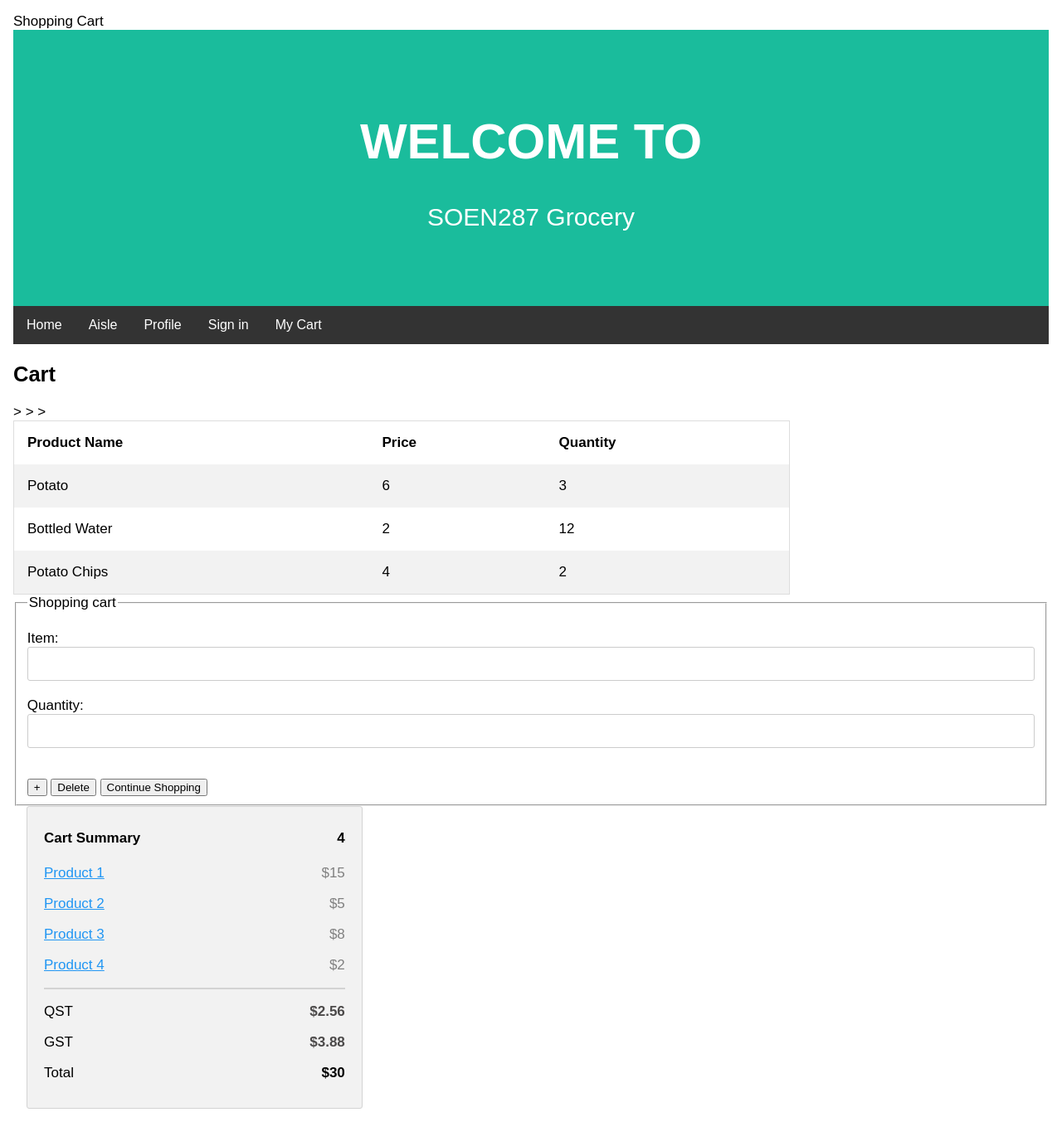
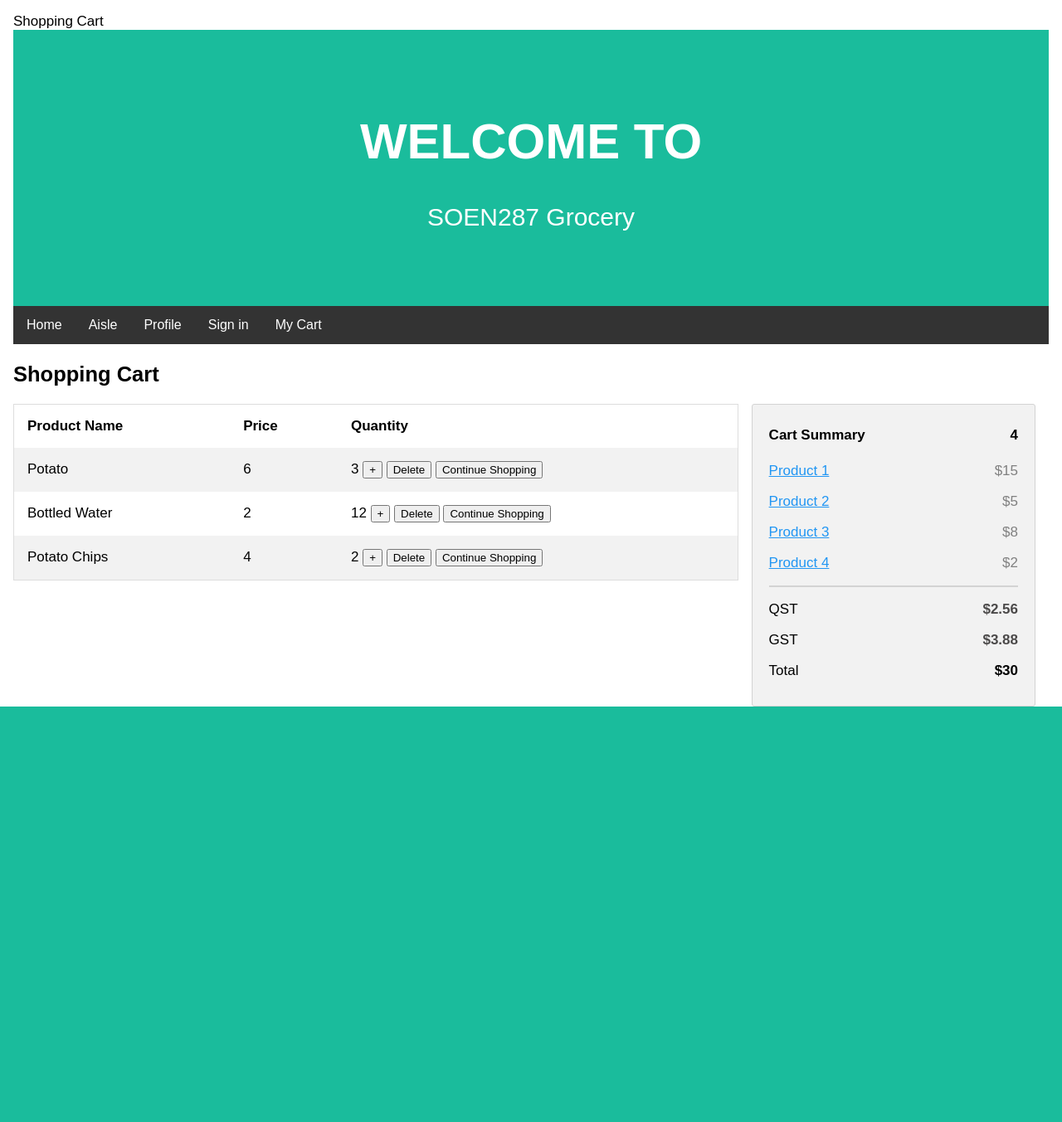
Before and after one commit to CLIUKELLY/Grocery-Store-Website, a PHP site: page /P4.html in a window 1280 px wide. Shown: the whole page at 83% size. After the commit the page ends 852 px from the top, so only its background shows below. Run offline with PHP 8.4, Linux system fonts and the light colour scheme.

Commit message:
20200710

```diff
--- a/P1.css
+++ b/P1.css
@@ -1,4 +1,4 @@
-<style>
+
                 /* Style the body */
                 body {
                   font-family: Arial;
@@ -16,8 +16,7 @@
 
                 /* Page Content */
                 .content {padding:20px;}
-                </style>
-                <style>
+
                     body {
                       font-family: Arial, Helvetica, sans-serif;
                     }
@@ -81,4 +80,3 @@
                     .dropdown:hover .dropdown-content {
                       display: block;
                     }
-                    </style>
--- a/P4.CSS
+++ b/P4.CSS
@@ -1,9 +1,4 @@
-<style>
-/* Style the body */
-body {
-  font-family: Arial;
-  margin: 0;
-}
+
 
 /* Header/Logo Title */
 .header {
@@ -84,8 +79,9 @@ body {
         table {
         border-collapse: collapse;
         border-spacing: 0;
-        width: 75%;
+        width: 70%;
         border: 1px solid #ddd;
+        float: left;
         }
 
         th, td {
@@ -107,23 +103,15 @@ body {
           box-sizing: border-box;
         }
 
-        .row {
-          display: -ms-flexbox; /* IE10 */
-          display: flex;
-          -ms-flex-wrap: wrap; /* IE10 */
-          flex-wrap: wrap;
-          margin: 0 -16px;
-        }
-
         .col-25 {
           -ms-flex: 25%; /* IE10 */
           flex: 25%;
-          width: 35%;
+          width: 30%;
+          padding: 0 16px;
+          float: right;
+
         }
 
-        .col-25{
-          padding: 0 16px;
-        }
 
         .container {
           background-color: #f2f2f2;
@@ -133,14 +121,12 @@ body {
         }
 
         input[type=text] {
-          width: 100%;
+          width: 10%;
           margin-bottom: 20px;
           padding: 12px;
           border: 1px solid #ccc;
           border-radius: 3px;
         }
-
-
 
         .btn {
           background-color: #4CAF50;
@@ -179,5 +165,5 @@ body {
           .col-25 {
             margin-bottom: 20px;
           }
+
         }
-        </style>
--- a/P4.html
+++ b/P4.html
@@ -39,7 +39,11 @@
             <input type="submit" value="Search">
             -->
         </div>
-        <h2>Cart</h2>
+        <h2>Shopping Cart</h2>
+
+            <form name="ShoppingList">
+                <!-- <fieldset> -->
+
                     <table>
                         <tr>
                             <th>Product Name</th>
@@ -47,36 +51,37 @@
                             <th>Quantity</th>
                         </tr>
                         <tr>
-                    <td>Potato</td>>
+                            <td>Potato</td>
                             <td>6</td>
-                    <td>3</td>
-                </tr>
-                <tr>
-                    <td>Bottled Water</td>>
-                    <td>2</td>
-                    <td>12</td>
-                </tr>
-                <tr>
-                    <td>Potato Chips</td>>
-                    <td>4</td>
-                    <td>2</td>
-                </tr>
-            </table>
-            <form name="ShoppingList">
-                <fieldset>
-                    <legend>Shopping cart</legend>
-                    <p>
-                        <label>Item: <input type="text" name="name"></label>
-                        <label>Quantity: <input type="text" name="data"></label>
-                    </p>
-
-
+                            <td>3
                                 <input type="button" value="+"   onclick="addItem()">
                                 <input type="button" value="Delete" onclick="deleteItem()">
                                 <input type="button" value="Continue Shopping" onclick="continueShopping()">
-                </fieldset>
+                            </td>
+                        </tr>
+                        <tr>
+                            <td>Bottled Water</td>
+                            <td>2</td>
+                            <td>12
+                                <input type="button" value="+"   onclick="addItem()">
+                                <input type="button" value="Delete" onclick="deleteItem()">
+                                <input type="button" value="Continue Shopping" onclick="continueShopping()">
+                            </td>
+                        </tr>
+                        <tr>
+                            <td>Potato Chips</td>
+                            <td>4</td>
+                            <td>2
+                                <input type="button" value="+"   onclick="addItem()">
+                                <input type="button" value="Delete" onclick="deleteItem()">
+                                <input type="button" value="Continue Shopping" onclick="continueShopping()">
+                            </td>
+                        </tr>
+                    </table>
+                <!-- </fieldset> -->
+            </form>
 
-            </form>
+            <p></p>
 
             <div class="col-25">
                 <div class="container">
```
Lines whose indentation alone changed are shown as unchanged.
